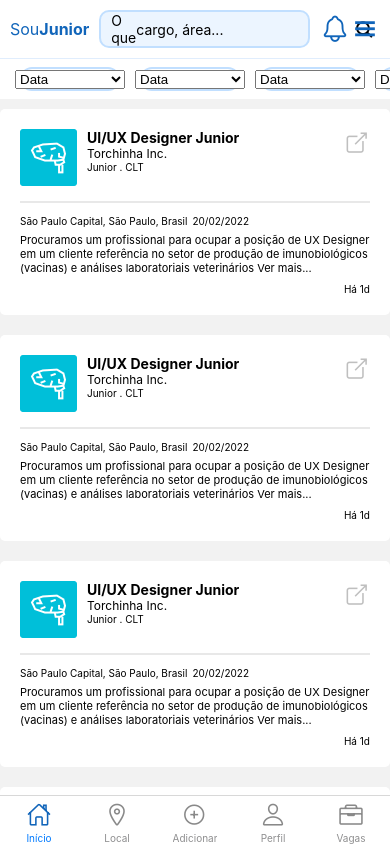
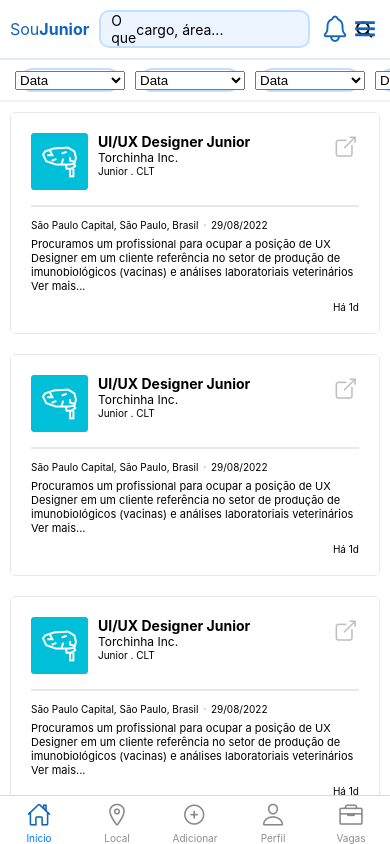
Before and after one commit to SouJunior/mobile_SJ, a React Native app: screen /Home in a window 390 px wide. Built offline with nearby package versions, Linux system fonts and the light colour scheme.

Commit message:
bug fixing dates

```diff
--- a/src/components/JobCard/index.js
+++ b/src/components/JobCard/index.js
@@ -2,6 +2,7 @@
 import {intervalToDuration} from 'date-fns';
 
 import Icon from 'react-native-vector-icons/Ionicons';
+import Octicons from 'react-native-vector-icons/Octicons';
 import LogoImg from '../../assets/job_standard.png';
 
 import {
@@ -24,6 +25,7 @@
 
 export default function JobCard() {
   const [lapseTime, setLapseTime] = useState(null);
+  const [formatedDate, setFormatedDate] = useState(null);
   const [data, setData] = useState({
     id: '',
     title: 'UI/UX Designer Junior',
@@ -42,7 +44,12 @@
         end: new Date().getTime(),
       });
 
-      if (duration.days >= 1) {
+      if (duration.months >= 1) {
+        setLapseTime({
+          value: duration.months,
+          unity: duration.months > 1 ? ' meses' : ' mês',
+        });
+      } else if (duration.days >= 1) {
         setLapseTime({value: duration.days, unity: 'd'});
       } else if (duration.hours >= 1) {
         setLapseTime({value: duration.hours, unity: 'h'});
@@ -55,6 +62,17 @@
     convertToLapse();
   }, []);
 
+  useEffect(() => {
+    function convertDateFormat() {
+      console.log(new Date(data.launchTime));
+      let day = new Date(data.launchTime).getDate();
+      let month = new Date(data.launchTime).getMonth();
+      let year = new Date(data.launchTime).getFullYear();
+      setFormatedDate(day + '/' + 0 + (month + 1) + '/' + year);
+    }
+    convertDateFormat();
+  }, []);
+
   return (
     <ContainerShadow>
       <Container>
@@ -63,7 +81,7 @@
           <HeadDescription>
             <Title>{data.title}</Title>
             <CompanyName>{data.company}</CompanyName>
-            <WorkRelationship>Junior . CLT</WorkRelationship>
+            <WorkRelationship>{data.wRelation}</WorkRelationship>
           </HeadDescription>
         </HeadWrapper>
         <Open>
@@ -71,8 +89,9 @@
         </Open>
         <Split />
         <LocationWrapper>
-          <Location>São Paulo Capital, São Paulo, Brasil</Location>
-          <LaunchedDate>20/02/2022</LaunchedDate>
+          <Location>{data.location}</Location>
+          <Octicons name="dot-fill" size={5} color="#D9D9D9" />
+          <LaunchedDate>{formatedDate}</LaunchedDate>
         </LocationWrapper>
         <Description>
           Procuramos um profissional para ocupar a posição de UX Designer em um
--- a/src/components/JobCard/styles.js
+++ b/src/components/JobCard/styles.js
@@ -4,7 +4,8 @@
   border-radius: 5px;
   background-color: transparent;
   overflow: hidden;
-  elevation: 4;
+  border: 1px solid #e8e8e8;
+  elevation: 1;
   margin-top: 10px;
   margin-bottom: 10px;
 `;
@@ -56,10 +57,12 @@
 export const LocationWrapper = styled.View`
   flex-direction: row;
   margin-bottom: 6px;
+  align-items: center;
 `;
 
 export const Location = styled.Text`
   font-size: 10px;
+  margin-right: 5px;
 `;
 
 export const LaunchedDate = styled.Text`
--- a/src/components/SearchFilter/index.js
+++ b/src/components/SearchFilter/index.js
@@ -1,10 +1,11 @@
 import React from 'react';
 
-import {Container} from './styles';
+import {Container, ShadowContainer} from './styles';
 import FilterPicker from '../FilterPicker';
 
 export default function SearchFilter() {
   return (
+    <ShadowContainer>
       <Container
         contentContainerStyle={{alignItems: 'center'}}
         horizontal={true}
@@ -14,5 +15,6 @@
         <FilterPicker />
         <FilterPicker />
       </Container>
+    </ShadowContainer>
   );
 }
--- a/src/components/SearchFilter/styles.js
+++ b/src/components/SearchFilter/styles.js
@@ -1,11 +1,21 @@
 import styled from 'styled-components/native';
 
+export const ShadowContainer = styled.View`
+  background-color: transparent;
+  overflow: hidden;
+  elevation: 1;
+  box-shadow: 0px 4px 4px rgba(0, 0, 0, 0.3);
+  border-top-color: #deebfb;
+  border-top-width: 1px;
+  border-bottom-color: transparent;
+  border-bottom-width: 2px;
+`;
 export const Container = styled.ScrollView`
   width: 100%;
   height: 40px;
   background-color: #ffff;
   flex: none;
   padding: 0 20px;
-  elevation: 5;
+  box-shadow: 10px 5px 5px black;
   flex-direction: row;
 `;
--- a/src/pages/Home/index.js
+++ b/src/pages/Home/index.js
@@ -1,9 +1,7 @@
 import React, {useState, useEffect} from 'react';
-import {View, FlatList, Image, Keyboard, Dimensions} from 'react-native';
+import {View, Text, FlatList, Image, Keyboard} from 'react-native';
 
-import {useBottomTabBarHeight} from '@react-navigation/bottom-tabs';
-
-import {Container} from './styles';
+import {Container, FlatWrapper, BgWrapper} from './styles';
 
 import Header from '../../components/Header';
 import SearchFilter from '../../components/SearchFilter';
@@ -14,12 +12,6 @@
 export default function Home() {
   //Response from dataBase
   const [response, setResponse] = useState([1, 2, 3, 4, 5]);
-  const tabHeight = useBottomTabBarHeight();
-
-  useEffect(() => {
-    const screenHeight = Dimensions.get('screen').height;
-    const windowHeight = Dimensions.get('window').height;
-  }, []);
 
   return (
     <Container
@@ -29,25 +21,20 @@
       }}>
       <Header />
       <SearchFilter />
-      {response ? (
+      <FlatWrapper>
+        {response.length > 0 ? (
           <FlatList
             style={{flex: 1}}
-          showsVerticalScrollIndicator={true}
+            showsVerticalScrollIndicator={false}
             data={response}
             renderItem={() => <JobCard />}
           />
         ) : (
-        <View
-          style={{
-            width: '100%',
-            height: '100%',
-            alignItems: 'center',
-            justifyContent: 'center',
-            backgroundColor: '#fff',
-          }}>
+          <BgWrapper>
             <Image source={Bg} style={{width: 150, height: 150}} />
-        </View>
+          </BgWrapper>
         )}
+      </FlatWrapper>
     </Container>
   );
 }
--- a/src/pages/Home/styles.js
+++ b/src/pages/Home/styles.js
@@ -3,3 +3,16 @@
 export const Container = styled.View`
   flex: 1;
 `;
+
+export const FlatWrapper = styled.View`
+  flex: 1;
+  background-color: #fff;
+  padding: 0 10px;
+`;
+
+export const BgWrapper = styled.View`
+  flex: 1;
+  justify-content: center;
+  align-items: center;
+  background-color: #fff;
+`;
```
Also changed, not shown: 6 other files (tests, documents, lock files or other folders). Lines whose indentation alone changed are shown as unchanged.
